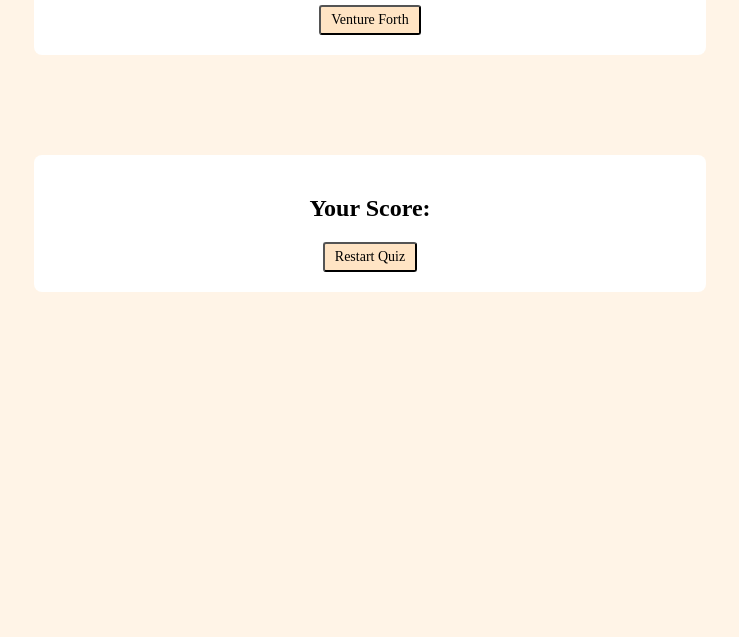
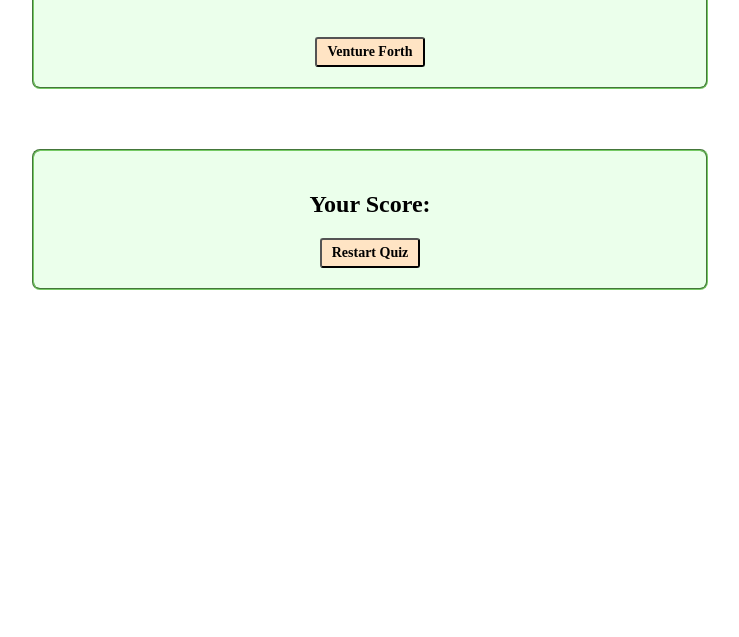
Before and after one commit to juleshaman88/DOM-Javascript-Quiz, a plain HTML site: page index.html in a window 1280 px wide. Shown: the part 163-800 px from the top of the page, without its empty margins (270-1009 px from the left). Drawn offline with Linux system fonts and the light colour scheme.

Commit message:
Added JS for intro paragraph and questions.

```diff
--- a/app.js
+++ b/app.js
@@ -0,0 +1,17 @@
+const createIntroParagraph = document.getElementById("introParagraph");
+const createQuestionContainer = document.getElementById("questionContainer");
+const createOptionsContainer = document.getElementById("optionsContainer");
+const scoreContainer = document.getElementById("scoreContainer");
+
+let intro = document.getElementById("introParagraph");
+intro.textContent = ("Welcome to the Javascript Fundamentasl Quiz! Test your knowledge below.");
+
+function createQuestion(){
+    let question = ["What type of brackets do arrays use?", "What does continue do inside a loop?", "If I write for (let i = 10; i > 0; i--), what direction does the loop move?", "What is the main benefit of separating the CSS from the JavaScript code?", "Where do you write JavaScript in a web project?", "What is the MAIN purpose of a loop in programming?"];
+}
+
+function createQuestionContainer (){
+    const question = document.createElement("p");
+    question.classList.add("question");
+
+}
--- a/index.html
+++ b/index.html
@@ -11,16 +11,17 @@
     <link rel="stylesheet" href="styles.css" />
   </head>
   <body>
-    <div id="quiz-container">
+    <div id="quizContainer">
       <h1>JavaScript Fundamentals Quiz</h1>
-      <div id="question-container"></div>
-      <div id="options-container"></div>
-      <button id="next-button">Venture Forth</button>
+      <div id="introParagraph"></div>
+      <div id="questionContainer"></div>
+      <div id="optionsContainer"></div>
+      <button id="nextButton">Venture Forth</button>
     </div>
-    <div id="score-container" class="hidden">
+    <div id="scoreContainer" class="hidden">
       <h2>Your Score:</h2>
       <p id="score"></p>
-      <button id="restart-button">Restart Quiz</button>
+      <button id="restartButton">Restart Quiz</button>
     </div>
     <script src="app.js" async defer></script>
   </body>
--- a/styles.css
+++ b/styles.css
@@ -1,27 +1,45 @@
 body{
     font-family: 'Times New Roman', Times, serif;
+    text-align: center;
     display: flex;
     flex-direction: column;
-    background-color: #fff4e7
+    gap: 20px;
+    justify-content: center;
+    align-items: center;
+    background-color: white;
 }
 
 h1{
     font-size: 36px;
 }
 
-#quiz-container, #score-container {
-    background-color: white;
+#quizContainer, #scoreContainer {
+    background-color: #ebffeb;
+    border: groove 2px #75ca64;
     width: 50%;
-    margin: 50px auto;
+    margin: 20px;
     padding: 20px;
     border-radius: 8px;
-    justify-items: center;
 }
 
 button{
     font-family: 'Times New Roman', Times, serif;
     font-size: 14px;
+    font-weight: 600;
     padding: 5px 10px;
     background-color: bisque;
     border-radius: 3px;
 }
+
+button:hover{
+    background-color: #75ca64;
+}
+
+#introParagraph, #questionContainer, #optionsContainer{
+    font-family: 'Times New Roman', Times, serif;
+    font-size: 14px;
+    color: black;
+    align-items: center;
+    justify-content: center;
+    padding: 10px;
+}
```
